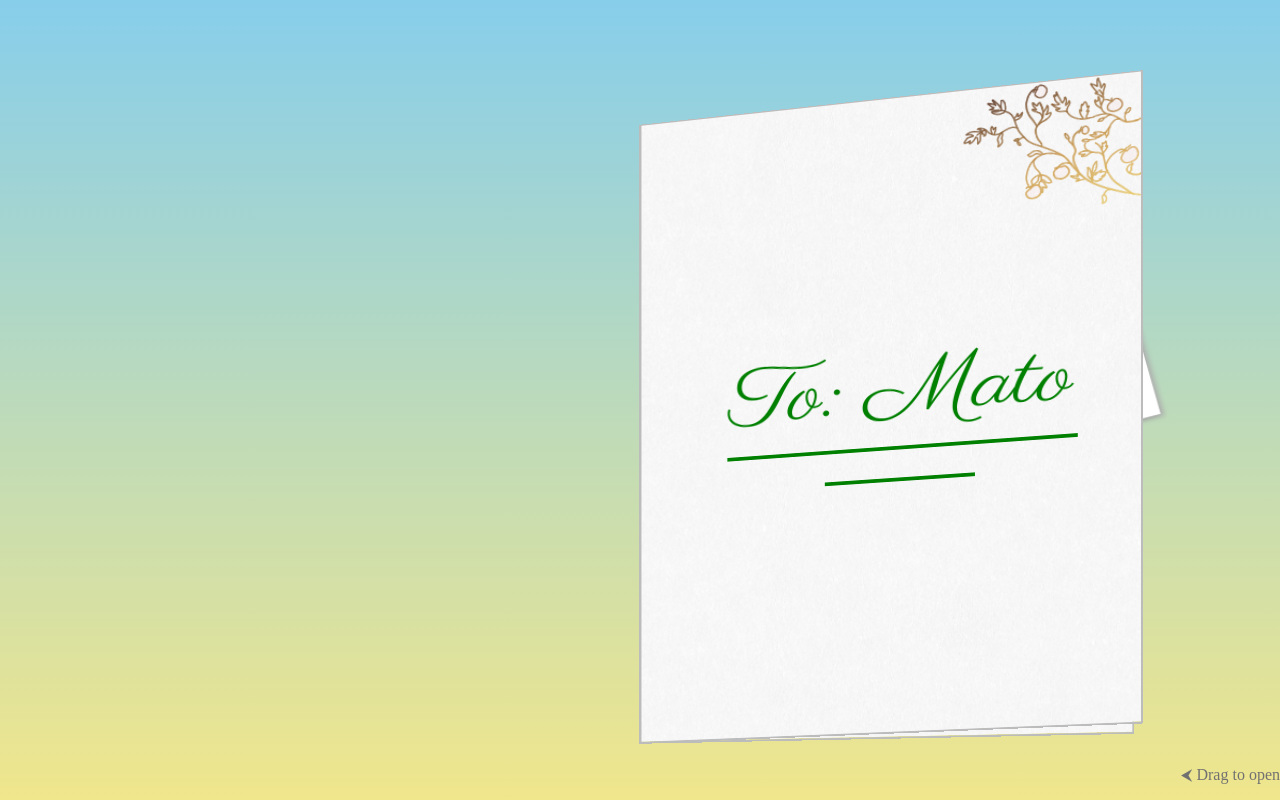
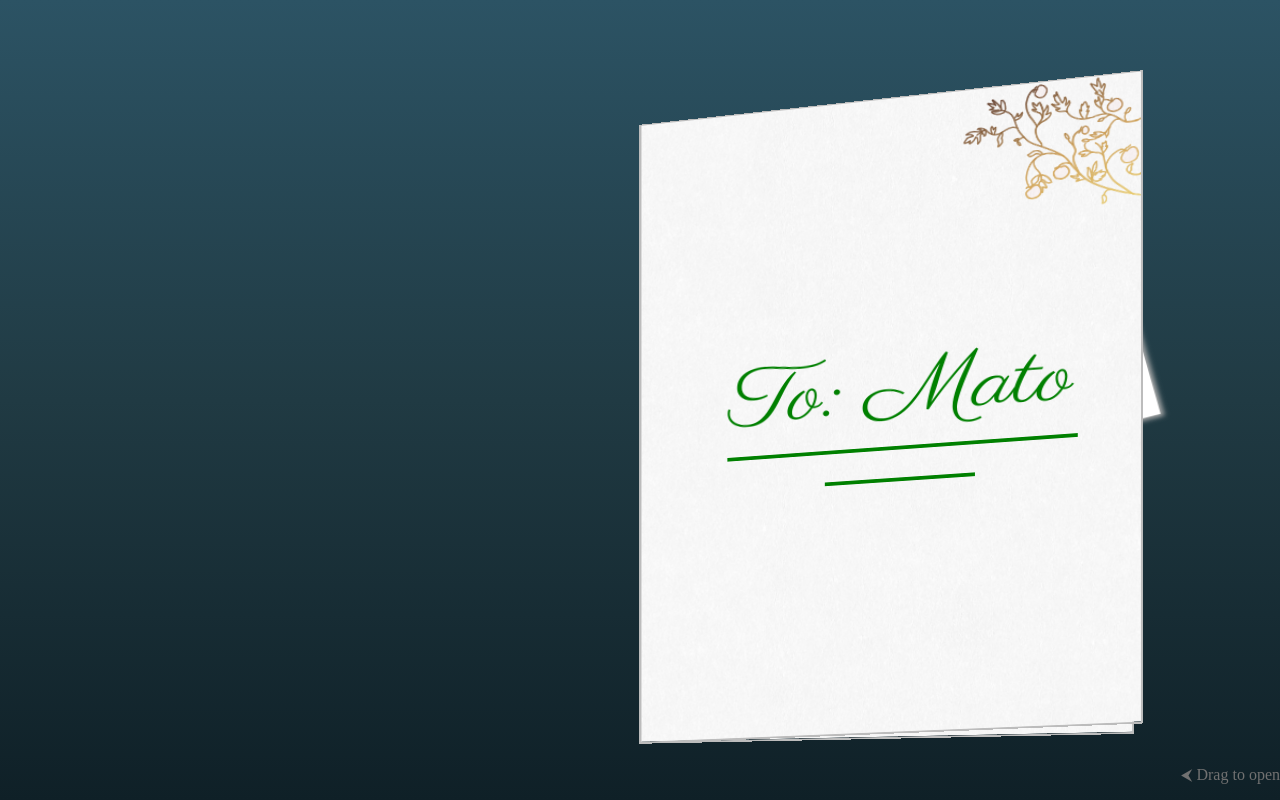
Before and after one commit to stefnotch/mato-bday, a Vue app: page / in a window 1280 px wide. Built offline with nearby package versions, Linux system fonts and the light colour scheme.

Commit message:
Improve background gradient

```diff
--- a/src/assets/base.css
+++ b/src/assets/base.css
@@ -12,5 +12,5 @@ body,
   width: 100%;
 }
 body {
-  background: linear-gradient(skyblue, khaki);
+  background: linear-gradient(to top, #0f2027, #203a43, #2c5364);
 }
```
